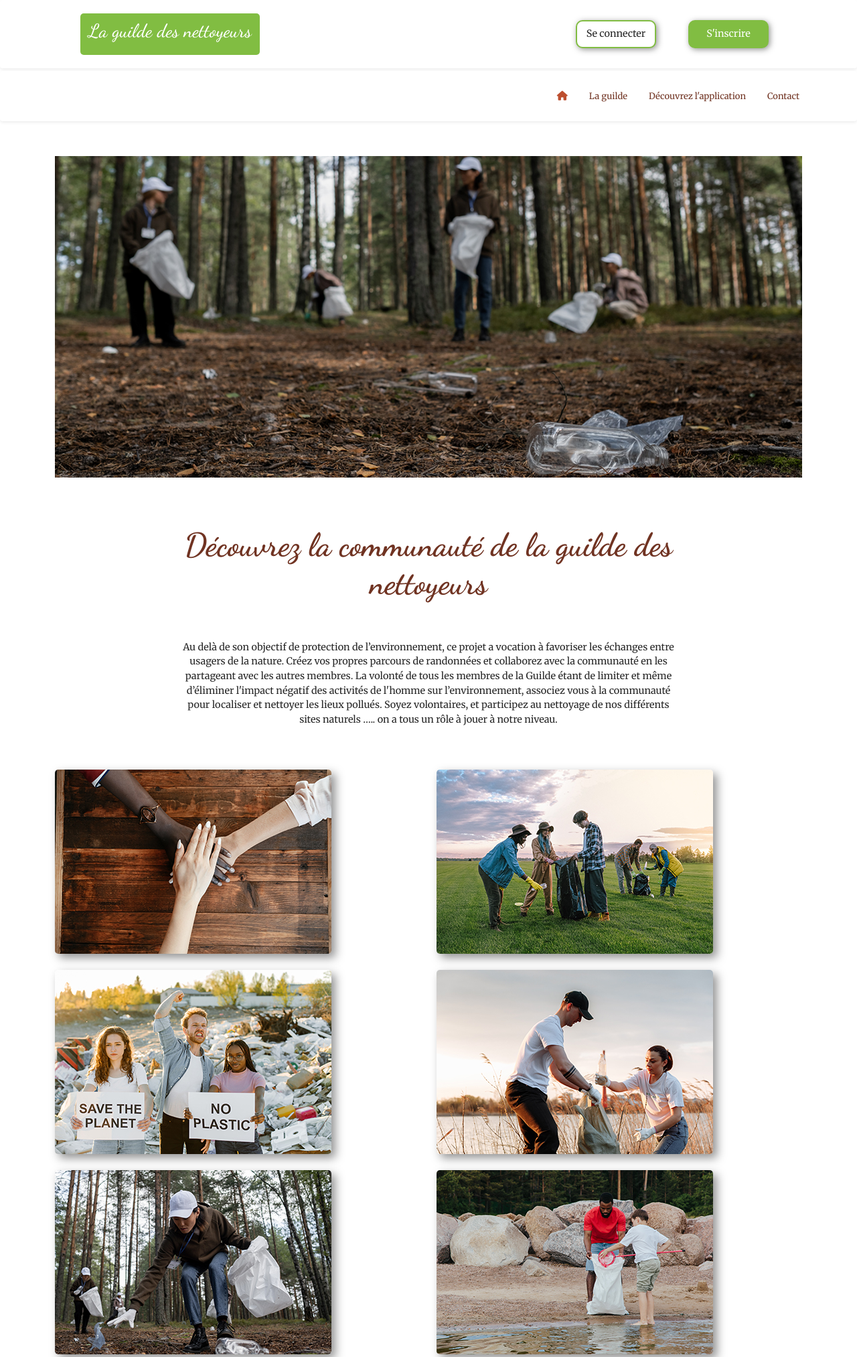
After one commit to David83400/laGuilde, a PHP site: page /Views/laGuilde.html in a window 1280 px wide. The commit adds this page. Shown: the top 2026 px of the page at 67% size. Run offline with PHP 8.4, Linux system fonts and the light colour scheme; some libraries are stand-ins or nearby versions.

Commit message:
Guilde page set up and remaining of the css folder

```diff
--- /dev/null
+++ b/Views/laGuilde.html
@@ -0,0 +1,272 @@
+<!DOCTYPE html>
+<html lang="fr">
+
+<head>
+    <meta charset="UTF-8">
+    <meta http-equiv="X-UA-Compatible" content="IE=edge">
+    <meta name="viewport" content="width=device-width, initial-scale=1.0">
+
+    <!-- meta description -->
+    <meta name="description"
+        content="La Guilde des nettoyeurs a pour vocation de donner la possibilité à ses utilisateurs de géolocaliser des décharges sauvages dans la nature" />
+
+    <!-- Twitter Card -->
+    <meta name="twitter:card" content="summary">
+    <meta name=”twitter:site” content=”@laguilde” />
+    <meta name="twitter:title" content="La Guilde : pour une nature sans déchets.">
+    <meta name="twitter:description"
+        content="Pour une nature sans déchets, la Guilde des nettoyeurs a mis en place une application qui donne la possibilité à ses utilisateurs randonneurs de géolocaliser les décharges sauveges sur les sites naturels.">
+    <meta name=”twitter:image” content=”https://www.laguilde.com/slider.jpg” />
+
+    <!-- Open Graph -->
+    <meta property="og:title" content="La Guilde : pour une nature sans déchets." />
+    <meta property="og:type" content="Website" />
+    <meta property="og:url" content="https://www.laguilde.com/" />
+    <meta property="og:image" content="https://www.laguilde.com/slider.jpg" />
+    <meta property="og:description"
+        content="Pour une nature sans déchets, la Guilde des nettoyeurs a mis en place une application qui donne la possibilité à ses utilisateurs randonneurs de géolocaliser les décharges sauveges sur les sites naturels." />
+    <meta property="og:site_name" content="laGuilde" />
+
+    <!-- personal css -->
+    <link rel="stylesheet" href="../public/css/laGuilde.css">
+
+    <!-- google fonts -->
+    <link rel="preconnect" href="https://fonts.googleapis.com">
+    <link rel="preconnect" href="https://fonts.gstatic.com" crossorigin>
+    <link
+        href="https://fonts.googleapis.com/css2?family=Dancing+Script:wght@400;500;600;700&family=Merriweather:ital,wght@0,300;0,400;0,700;0,900;1,300;1,400;1,700;1,900&display=swap"
+        rel="stylesheet">
+
+    <!-- favicon -->
+    <link rel="icon" type="image/png" href="../public/images/logo/favicon.png" />
+
+    <!-- Bootstrap cdn-->
+    <link href="https://cdn.jsdelivr.net/npm/bootstrap@5.1.3/dist/css/bootstrap.min.css" rel="stylesheet"
+        integrity="sha384-1BmE4kWBq78iYhFldvKuhfTAU6auU8tT94WrHftjDbrCEXSU1oBoqyl2QvZ6jIW3" crossorigin="anonymous">
+
+    <!-- Bootstrap icons-->
+    <link rel="stylesheet" href="https://cdn.jsdelivr.net/npm/bootstrap-icons@1.8.1/font/bootstrap-icons.css">
+
+    <!-- Font Awesome icons-->
+    <script src="https://kit.fontawesome.com/c9ef589bf6.js" crossorigin="anonymous"></script>
+
+    <title>La Guilde | La communauté</title>
+</head>
+
+<body class="black merriFont">
+    <!-- Main header -->
+    <header class="shadow-sm p-3 bg-body rounded">
+        <div class="container-fluid">
+            <div class="row mt-1 mb-1">
+                <div class="col-lg-4 offset-lg-1">
+                    <div class="row">
+                        <div class="logo greenlightBac text-center d-flex align-items-center">
+                            <a href="../index.html">
+                                <h1 class="whiteCol dancingFont">La guilde des nettoyeurs</h1>
+                            </a>
+                        </div>
+                    </div>
+                </div>
+                <div class="col-lg-6 d-flex flex-row-reverse align-items-center">
+                    <div><button type="button" class="button greenlightBac whiteCol ms-5">S'inscrire</button>
+                    </div>
+                    <div><button type="button" class="button whitebac black">Se connecter</button></div>
+                </div>
+            </div>
+        </div>
+    </header>
+    <!-- Navbar -->
+    <nav class="navbar navbar-expand-lg navbar-light bg-white shadow-sm p-4 bg-body rounded sticky-top my-1">
+        <div class="container">
+            <button class="navbar-toggler" type="button" data-bs-toggle="collapse" data-bs-target="#responsiveNavbar"
+                aria-controls="responsiveNavbar" aria-expanded="false" aria-label="Toggle navigation">
+                <span class="fas fa-bars"></span>
+            </button>
+            <div class="collapse navbar-collapse justify-content-end" id="responsiveNavbar">
+                <ul class="navbar-nav pt-3 pt-lg-0">
+                    <li class="nav-item ms-4">
+                        <a class="nav-link active clearBrownCol p-1" aria-current="page" href="../index.html"><i
+                                class="fas fa-home"></i></a>
+                    </li>
+                    <li class="nav-item ms-4">
+                        <a class="nav-link darkBrownCol p-1" href="../Views/laGuilde.html">La guilde</a>
+                    </li>
+                    <li class="nav-item ms-4">
+                        <a class="nav-link darkBrownCol p-1" href="../Views/application.html">Découvrez
+                            l'application</a>
+                    </li>
+                    <li class="nav-item ms-4">
+                        <a class="nav-link darkBrownCol p-1" href="../index.html#contactSection">Contact</a>
+                    </li>
+                </ul>
+            </div>
+        </div>
+    </nav>
+    <!-- Slider -->
+    <section id="slider">
+        <div class="container">
+            <div class="row">
+                <div class="col-12 my-5">
+                    <img src="../public/images/guildePage/slider/slider1.jpg" class="d-block w-100"
+                        alt="Bénévoles ramassant des déchets dans la forêt.">
+                </div>
+            </div>
+        </div>
+    </section>
+    <!-- Guilde Community -->
+    <section id="guildeCommunity">
+        <div class="container">
+            <div class="row">
+                <div class="col-8 offset-2">
+                    <h2 class="text-center darkBrownCol dancingFont mt-4">Découvrez la communauté de la guilde des
+                        nettoyeurs</h2>
+                </div>
+            </div>
+            <div class="row">
+                <div class="col-8 offset-2 my-5">
+                    <p class="text-center">Au delà de son objectif de protection de l’environnement, ce projet a
+                        vocation à favoriser les échanges entre usagers de
+                        la nature. Créez vos propres parcours de randonnées et collaborez avec la communauté en les
+                        partageant avec les autres
+                        membres. La volonté de tous les membres de la Guilde étant de limiter et même d’éliminer
+                        l'impact négatif des activités
+                        de l'homme sur l’environnement, associez vous à la communauté pour localiser et nettoyer les
+                        lieux pollués. Soyez
+                        volontaires, et participez au nettoyage de nos différents sites naturels ….. on a tous un rôle à
+                        jouer à notre niveau.
+                    </p>
+                </div>
+            </div>
+            <div class="row g-4">
+                <div class="col">
+                    <img src="../public/images/guildePage/cards/card1.jpg" class="boxShadow"
+                        alt="Mains les unes sur les autres en signe de partenariat.">
+                </div>
+                <div class="col">
+                    <img src="../public/images/guildePage/cards/card2.jpg" class="boxShadow"
+                        alt="Bénévoles ramassant des déchets dans la nature.">
+                </div>
+                <div class="col">
+                    <img src="../public/images/guildePage/cards/card3.jpg" class="boxShadow"
+                        alt="Hommes et femmes brandissant des pancartes pour sauver la planète contre le plastique et les déchets sauvages.">
+                </div>
+                <div class="col">
+                    <img src="../public/images/guildePage/cards/card4.jpg" class="boxShadow"
+                        alt="Bénévoles ramassant des déchets dans la nature.">
+                </div>
+                <div class="col">
+                    <img src="../public/images/guildePage/cards/card5.jpg" class="boxShadow"
+                        alt="Bénévoles ramassant des déchets dans la forêt.">
+                </div>
+                <div class="col">
+                    <img src="../public/images/guildePage/cards/card6.jpg" class="boxShadow"
+                        alt="Bénévoles ramassant des déchets dans un lac.">
+                </div>
+            </div>
+        </div>
+    </section>
+    <!-- Get involved -->
+    <section id="getInvolved" class="mt-5">
+        <div class="container">
+            <div class="row">
+                <div class="col-8 offset-2">
+                    <h2 class="text-center darkBrownCol dancingFont mt-4">Impliquez vous et proposez des actions à la
+                        communauté !</h2>
+                </div>
+            </div>
+            <div class="row">
+                <div class="col-8 offset-2 my-5">
+                    <p class="text-center">Au delà de son objectif de protection de la nature et de tous les éléments
+                        qui la composent, ce projet a également
+                        vocation à favoriser l’émergence de nouvelles idées pour limiter l’impact de l’homme sur son
+                        environnement. Grâce au
+                        réseau social que nous avons mis en place dans la section membre, vous pouvez contribuer avec la
+                        communauté en créant et
+                        partageant vos idées et vos envies. La flore n’est qu’un des nombreux axes de notre projet ...
+                        la faune a également
+                        besoin des nombreuses actions que nous pouvons mettre en place en travaillant main dans la main.
+                        Soyons volontaires et
+                        mettons nos envies et nos idées en commun ….. on a tous un rôle à jouer à notre niveau.
+                    </p>
+                </div>
+            </div>
+            <div class="row g-4">
+                <div class="col">
+                    <img src="../public/images/guildePage/cards/card7.jpg" class="boxShadow"
+                        alt="La patte d'un chien dans la main d'une femme, une preuve d'amour.">
+                </div>
+                <div class="col">
+                    <img src="../public/images/guildePage/cards/card8.jpg" class="boxShadow"
+                        alt="Un chiot carressé par une main.">
+                </div>
+                <div class="col">
+                    <img src="../public/images/guildePage/cards/card9.jpg" class="boxShadow"
+                        alt="Un lapin mange dans la main d'une femme.">
+                </div>
+                <div class="col">
+                    <img src="../public/images/guildePage/cards/card10.jpg" class="boxShadow"
+                        alt="Un cheval sent une main qui vient le caresser.">
+                </div>
+                <div class="col">
+                    <img src="../public/images/guildePage/cards/card11.jpg" class="boxShadow"
+                        alt="Un écureuil mange dans la main d'un homme.">
+                </div>
+                <div class="col">
+                    <img src="../public/images/guildePage/cards/card12.jpg" class="boxShadow"
+                        alt="Une petite chèvre sent une main.">
+                </div>
+            </div>
+        </div>
+    </section>
+    <!-- Discovery application section -->
+    <section id="discoveryApplySection" class="bladeBrownBac mt-5 pb-5">
+        <div class="container">
+            <div class="row">
+                <div class="col-6 offset-3 my-5">
+                    <h2 class="text-center greenlightCol dancingFont">Découvrez l'application</h2>
+                </div>
+            </div>
+            <div class="row">
+                <div class="mapAppli boxShadow col-8 offset-2 p-0">
+                    <img src="../public/images/openStreetMap/openstreetmap1.jpg" class="w-100"
+                        alt="Carte Openstreetmap">
+                </div>
+            </div>
+        </div>
+    </section>
+    <!-- footer -->
+    <footer>
+        <div class="container-fluid bladeBrownBac">
+            <div class="row">
+                <div class="notices col-12 d-flex flex-row justify-content-between align-items-end pt-3">
+                    <div class="legalNotice p-2">
+                        <ul class="d-flex flex-row">
+                            <li class="px-2"><a href="#" class="black">Mentions légales</a></li>
+                            <li class="px-2"><a href="#" class="black">Confidentialité</a></li>
+                            <li class="px-2"><a href="#" class="black">Cookies</a></li>
+                        </ul>
+                    </div>
+                    <div class="ficionalWebSite p-2">
+                        <p>Site web fictif réalisé pour un projet d'études</p>
+                    </div>
+                    <div class="socialNetworks p-2">
+                        <ul class="d-flex flex-row">
+                            <li class="facebook px-3"><a href="#"><i class="bi bi-facebook"></i></a></li>
+                            <li class="instagram px-3"><a href="#"><i class="bi bi-instagram"></i></a></li>
+                            <li class="twitter px-3"><a href="#"><i class="bi bi-twitter"></i></a></li>
+                            <li class="pinterest px-3"><a href="#"><i class="bi bi-pinterest"></i></a></li>
+                        </ul>
+                    </div>
+                </div>
+            </div>
+        </div>
+    </footer>
+    <script src="https://cdn.jsdelivr.net/npm/bootstrap@5.1.3/dist/js/bootstrap.bundle.min.js"
+        integrity="sha384-ka7Sk0Gln4gmtz2MlQnikT1wXgYsOg+OMhuP+IlRH9sENBO0LRn5q+8nbTov4+1p"
+        crossorigin="anonymous"></script>
+
+    <script src="./dist/polyfill.bundle.js"></script>
+    <script src="./dist/app.bundle.js"></script>
+</body>
+
+</html>
--- /dev/null
+++ b/public/css/laGuilde.css
@@ -0,0 +1,144 @@
+/* Main colors and fonts */
+.greenlightCol {
+    color: #81bd42;
+}
+
+.greenlightBac {
+    background-color: #81bd42;
+}
+
+.greenDarkCol {
+    color: #48701c;
+}
+
+.greenDarkBac {
+    background-color: #48701c;
+}
+
+.clearBrownCol {
+    color: #bd4f2f !important;
+}
+
+.darkBrownCol {
+    color: #703322 !important;
+}
+
+.bladeBrownBac {
+    background-color: #f1e6d9;
+}
+
+.whiteCol {
+    color: #ffffff;
+}
+
+.whitebac {
+    background-color: #ffffff;
+}
+
+.black {
+    color: #272727;
+}
+
+.merriFont {
+    font-family: 'Merriweather', Arial, Verdana, Sans-serif !important;
+}
+
+.dancingFont {
+    font-family: 'Dancing Script', Arial, Verdana, Sans-serif !important;
+}
+
+.boxShadow {
+    box-shadow: 6px 6px 14px rgba(39, 39, 39, 0.5);
+}
+
+/* Main styles */
+h2 {
+    font-size: 48px !important;
+    font-weight: bold !important;
+}
+
+h5 {
+    font-weight: bold !important;
+}
+
+a {
+    text-decoration: none !important;
+    font-size: 0.9em !important;
+}
+
+a:hover {
+    color: #48701c !important;
+}
+
+p,
+li,
+label,
+[placeholder] {
+    font-size: 0.9em;
+}
+
+.button {
+    width: 120px;
+    height: auto;
+    padding: 8px;
+    font-size: 0.9em !important;
+    border: 2px solid #81bd42;
+    border-radius: 10px !important;
+    box-shadow: 2px 2px 8px rgba(39, 39, 39, 0.5);
+}
+
+/* ------------------------------Main header -----------------------------------*/
+/* Logo */
+h1 {
+    font-size: 28px !important;
+}
+
+.logo {
+    width: auto !important;
+    height: auto;
+    padding: 10px;
+    border-radius: 5px !important;
+}
+
+/* ----------------------------------Navbar------------------------------------- */
+.navbar .nav-item i {
+    font-size: 1.1em;
+}
+
+.navbar .nav-item a:hover {
+    color: #bd4f2f !important;
+}
+
+.navbar .nav-item a:focus {
+    color: #bd4f2f !important;
+    border-bottom: 3px solid #bd4f2f !important;
+}
+
+/* ---------------------------------- Guilde community ------------------------------------- */
+#guildeCommunity img,
+#getInvolved img {
+    border-radius: 5px;
+}
+
+/* -----------------------------Discovery appli section------------------------------------ */
+/*#discoveryApplySection {
+    margin-top: 180px;
+}*/
+
+/* -----------------------------footer------------------------------------ */
+footer .notices {
+    height: 130px;
+}
+
+footer li {
+    list-style-type: none;
+}
+
+footer li .bi {
+    font-size: 2em;
+    color: #81bd42;
+}
+
+footer li .bi:hover {
+    color: #48701c;
+}
```
Also changed, not shown: index.html (+7 -14 lines), public/css/style.css (renamed from public/style.css, +14 -13 lines), Views/application.html (added), public/images/guildePage/slider/slider1.jpg.
